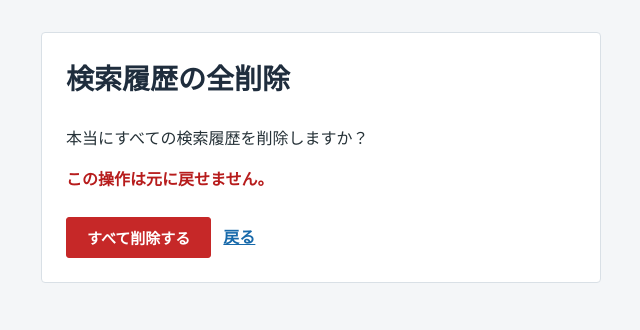
After one commit to masae105/amazon-search-tool, a Flask app: page /history/clear/confirm in a window 1280 px wide. The commit adds this page. Shown: the top 330 px of the page, without its empty margins (319-959 px from the left). Run offline with Flask 3, Linux system fonts and the light colour scheme; some libraries are stand-ins or nearby versions.

Commit message:
検索履歴の全削除機能を追加

```diff
--- a/app.py
+++ b/app.py
@@ -78,6 +78,28 @@ def delete_search_history(history_id):
     conn.commit()
     cur.close()
     conn.close()
+
+
+def clear_search_history():
+    conn = get_db_connection()
+    cur = conn.cursor()
+
+    cur.execute("DELETE FROM search_history")
+
+    conn.commit()
+    cur.close()
+    conn.close()
+
+
+@app.route("/history/clear/confirm", methods=["GET"])
+def clear_history_confirm():
+    return render_template("clear_history_confirm.html")
+
+
+@app.route("/history/clear", methods=["POST"])
+def clear_history():
+    clear_search_history()
+    return redirect(url_for("index"))
 
 
 @app.route("/history/delete/<int:history_id>", methods=["POST"])
--- /dev/null
+++ b/templates/clear_history_confirm.html
@@ -0,0 +1,106 @@
+<!DOCTYPE html>
+<html lang="ja">
+<head>
+    <meta charset="UTF-8">
+    <title>検索履歴の全削除</title>
+    <style>
+        * {
+            box-sizing: border-box;
+        }
+
+        body {
+            max-width: 960px;
+            margin: 0 auto;
+            padding: 32px 20px 48px;
+            color: #263238;
+            background: #f4f6f8;
+            font-family: -apple-system, BlinkMacSystemFont, "Segoe UI", sans-serif;
+            line-height: 1.6;
+        }
+
+        main {
+            max-width: 560px;
+            margin: 0 auto;
+            padding: 24px;
+            background: #ffffff;
+            border: 1px solid #d9e0e6;
+            border-radius: 4px;
+        }
+
+        h1 {
+            margin: 0 0 24px;
+            color: #1f2d3d;
+            font-size: 28px;
+            letter-spacing: 0;
+        }
+
+        p {
+            margin: 0 0 16px;
+        }
+
+        .warning {
+            color: #b71c1c;
+            font-weight: 600;
+        }
+
+        .actions {
+            display: flex;
+            align-items: center;
+            gap: 12px;
+            margin-top: 24px;
+        }
+
+        button {
+            padding: 9px 20px;
+            color: #ffffff;
+            background: #c62828;
+            border: 1px solid #c62828;
+            border-radius: 3px;
+            cursor: pointer;
+            font-size: 15px;
+            font-weight: 600;
+        }
+
+        button:hover {
+            background: #a61f1f;
+        }
+
+        a {
+            color: #1769aa;
+            font-weight: 600;
+        }
+
+        a:hover {
+            color: #0d4775;
+        }
+
+        @media (max-width: 600px) {
+            body {
+                padding: 24px 12px 36px;
+            }
+
+            main {
+                padding: 18px;
+            }
+
+            h1 {
+                font-size: 24px;
+            }
+        }
+    </style>
+</head>
+<body>
+    <main>
+        <h1>検索履歴の全削除</h1>
+        <p>本当にすべての検索履歴を削除しますか？</p>
+        <p class="warning">この操作は元に戻せません。</p>
+
+        <div class="actions">
+            <form method="post" action="/history/clear">
+                <button type="submit">すべて削除する</button>
+            </form>
+            <a href="/">戻る</a>
+        </div>
+    </main>
+</body>
+</html>
```
Also changed, not shown: templates/index.html (+19 -0 lines).
